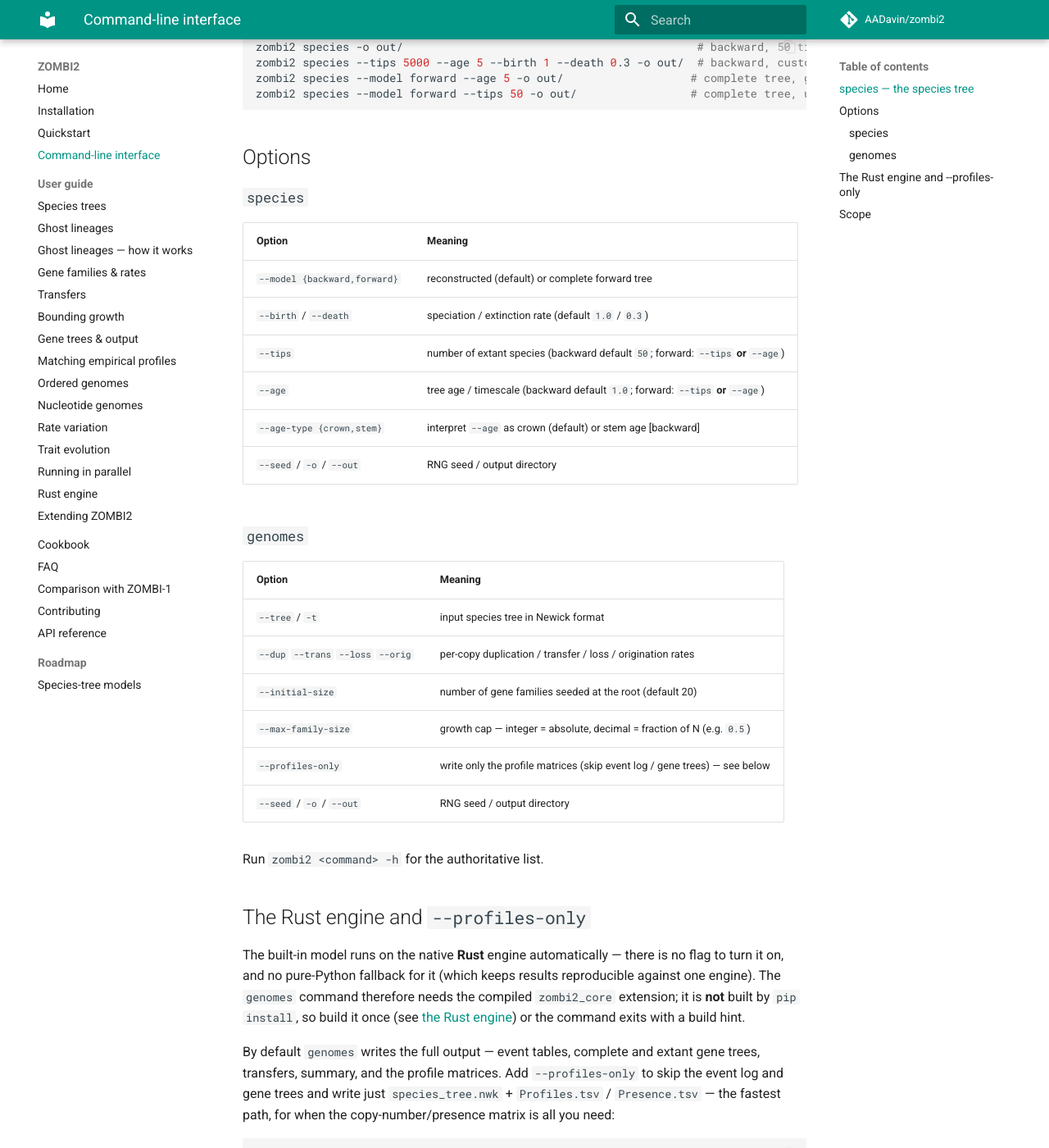
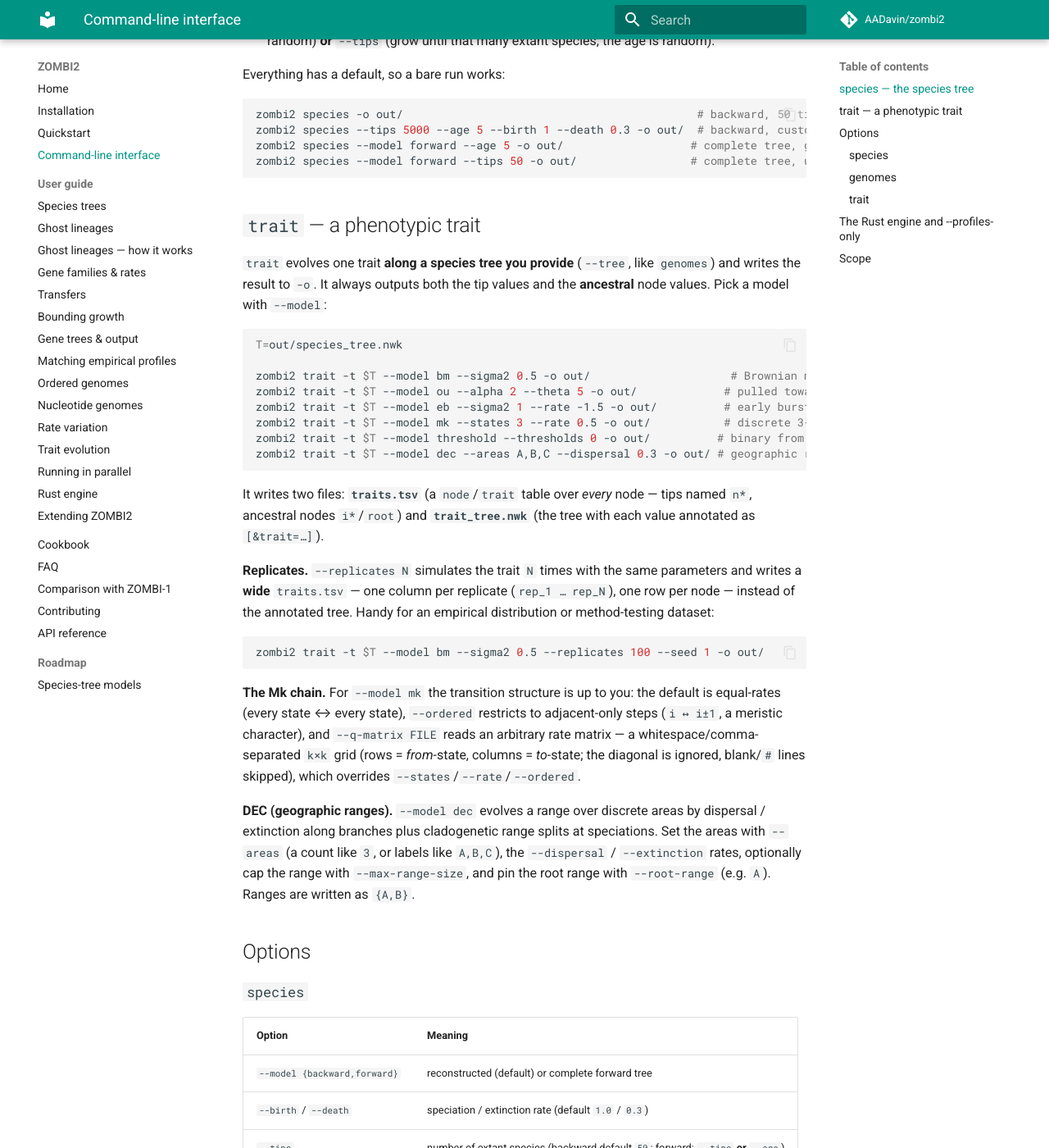
Before and after one commit to AADavin/zombi2, an MkDocs documentation site: the page built from docs/cli.md, in a window 1280 px wide and 1400 px high, scrolled down 815 px. Shown: the whole window at 82% size. Built offline with MkDocs 1.6.1 and Material for MkDocs 9.7.7, drawn with Linux system fonts in a browser that asks for light colours; comment, search, counter and statistics services are not loaded; some of the changed text lies outside the part shown.

Commit message:
docs: document the 'zombi2 trait' CLI command
Extend docs/cli.md: a 'trait' section (models bm/ou/eb/mk/threshold/dec, output
files, --replicates wide table, the Mk chain options --ordered/--q-matrix, and
DEC range parameters) plus a trait options table; intro now covers all three
commands. Every documented example runs; mkdocs build --strict clean.

Co-Authored-By: Claude Opus 4.8 <noreply@anthropic.com>

````diff
--- a/docs/cli.md
+++ b/docs/cli.md
@@ -1,8 +1,8 @@
 # Command-line interface
 
-Installing the package puts a `zombi2` command on your PATH — a thin wrapper over the library
-with two subcommands that mirror the two-step design: build a species tree, then evolve gene
-families along it.
+Installing the package puts a `zombi2` command on your PATH — a thin wrapper over the library.
+Everything starts from a species tree; you then evolve gene families and/or a phenotypic trait
+along it.
 
 ```bash
 # 1. a species tree -> out/species_tree.nwk  (runs with defaults)
@@ -11,10 +11,14 @@ zombi2 species -o out/
 # 2. gene families along that tree (or any Newick tree)
 zombi2 genomes --tree out/species_tree.nwk \
     --dup 0.2 --trans 0.1 --loss 0.25 --orig 0.5 --max-family-size 0.5 --seed 42 -o out/
+
+# 3. a phenotypic trait along that tree
+zombi2 trait --tree out/species_tree.nwk --model ou --alpha 2 --theta 5 --seed 1 -o out/
 ```
 
 `species` writes only `species_tree.nwk`; `genomes` reads a tree from `--tree` and writes the
-full output (see [gene trees & output](guide/gene-trees-and-output.md)). Run
+full output (see [gene trees & output](guide/gene-trees-and-output.md)); `trait` reads a tree and
+writes the tip and ancestral trait values (see [trait evolution](guide/traits.md)). Run
 `zombi2 <command> -h` for a command's options.
 
 ## `species` — the species tree
@@ -37,6 +41,47 @@ zombi2 species --tips 5000 --age 5 --birth 1 --death 0.3 -o out/  # backward, cu
 zombi2 species --model forward --age 5 -o out/                   # complete tree, grown 5 time units
 zombi2 species --model forward --tips 50 -o out/                 # complete tree, until 50 extant
 ```
+
+## `trait` — a phenotypic trait
+
+`trait` evolves one trait **along a species tree you provide** (`--tree`, like `genomes`) and
+writes the result to `-o`. It always outputs both the tip values and the **ancestral** node
+values. Pick a model with `--model`:
+
+```bash
+T=out/species_tree.nwk
+
+zombi2 trait -t $T --model bm --sigma2 0.5 -o out/                     # Brownian motion
+zombi2 trait -t $T --model ou --alpha 2 --theta 5 -o out/             # pulled toward an optimum
+zombi2 trait -t $T --model eb --sigma2 1 --rate -1.5 -o out/          # early burst (rate < 0)
+zombi2 trait -t $T --model mk --states 3 --rate 0.5 -o out/           # discrete 3-state
+zombi2 trait -t $T --model threshold --thresholds 0 -o out/          # binary from a liability
+zombi2 trait -t $T --model dec --areas A,B,C --dispersal 0.3 -o out/ # geographic ranges
+```
+
+It writes two files: **`traits.tsv`** (a `node`/`trait` table over *every* node — tips named
+`n*`, ancestral nodes `i*`/`root`) and **`trait_tree.nwk`** (the tree with each value annotated
+as `[&trait=…]`).
+
+**Replicates.** `--replicates N` simulates the trait `N` times with the same parameters and
+writes a **wide** `traits.tsv` — one column per replicate (`rep_1 … rep_N`), one row per node —
+instead of the annotated tree. Handy for an empirical distribution or method-testing dataset:
+
+```bash
+zombi2 trait -t $T --model bm --sigma2 0.5 --replicates 100 --seed 1 -o out/
+```
+
+**The Mk chain.** For `--model mk` the transition structure is up to you: the default is
+equal-rates (every state ↔ every state), `--ordered` restricts to adjacent-only steps
+(`i ↔ i±1`, a meristic character), and `--q-matrix FILE` reads an arbitrary rate matrix — a
+whitespace/comma-separated `k×k` grid (rows = *from*-state, columns = *to*-state; the diagonal is
+ignored, blank/`#` lines skipped), which overrides `--states`/`--rate`/`--ordered`.
+
+**DEC (geographic ranges).** `--model dec` evolves a range over discrete areas by dispersal /
+extinction along branches plus cladogenetic range splits at speciations. Set the areas with
+`--areas` (a count like `3`, or labels like `A,B,C`), the `--dispersal` / `--extinction` rates,
+optionally cap the range with `--max-range-size`, and pin the root range with `--root-range`
+(e.g. `A`). Ranges are written as `{A,B}`.
 
 ## Options
 
@@ -62,6 +107,22 @@ zombi2 species --model forward --tips 50 -o out/                 # complete tree
 | `--profiles-only` | write only the profile matrices (skip event log / gene trees) — see below |
 | `--seed` / `-o` / `--out` | RNG seed / output directory |
 
+### `trait`
+
+| Option | Meaning |
+| --- | --- |
+| `--tree` / `-t` | input species tree in Newick format (required) |
+| `--model {bm,ou,eb,mk,threshold,dec}` | trait model (default `bm`) |
+| `--sigma2` | diffusion rate [bm/ou/eb/threshold] |
+| `--x0` / `--trend` | root value / directional drift [bm/eb/threshold; OU root defaults to `--theta`] |
+| `--alpha` / `--theta` | OU mean-reversion strength / optimum [ou] |
+| `--rate` | EB rate-of-change (negative = early burst) [eb], or the per-transition rate [mk] |
+| `--states` / `--ordered` / `--q-matrix` | mk: number of states / adjacent-only chain / arbitrary Q from a file |
+| `--thresholds` | comma-separated liability cut points [threshold] |
+| `--areas` `--dispersal` `--extinction` `--max-range-size` `--root-range` | DEC range-evolution parameters |
+| `--replicates` | simulate this many times → wide one-column-per-replicate table |
+| `--seed` / `-o` / `--out` | RNG seed / output directory (required) |
+
 Run `zombi2 <command> -h` for the authoritative list.
 
 ## The Rust engine and `--profiles-only`
````
